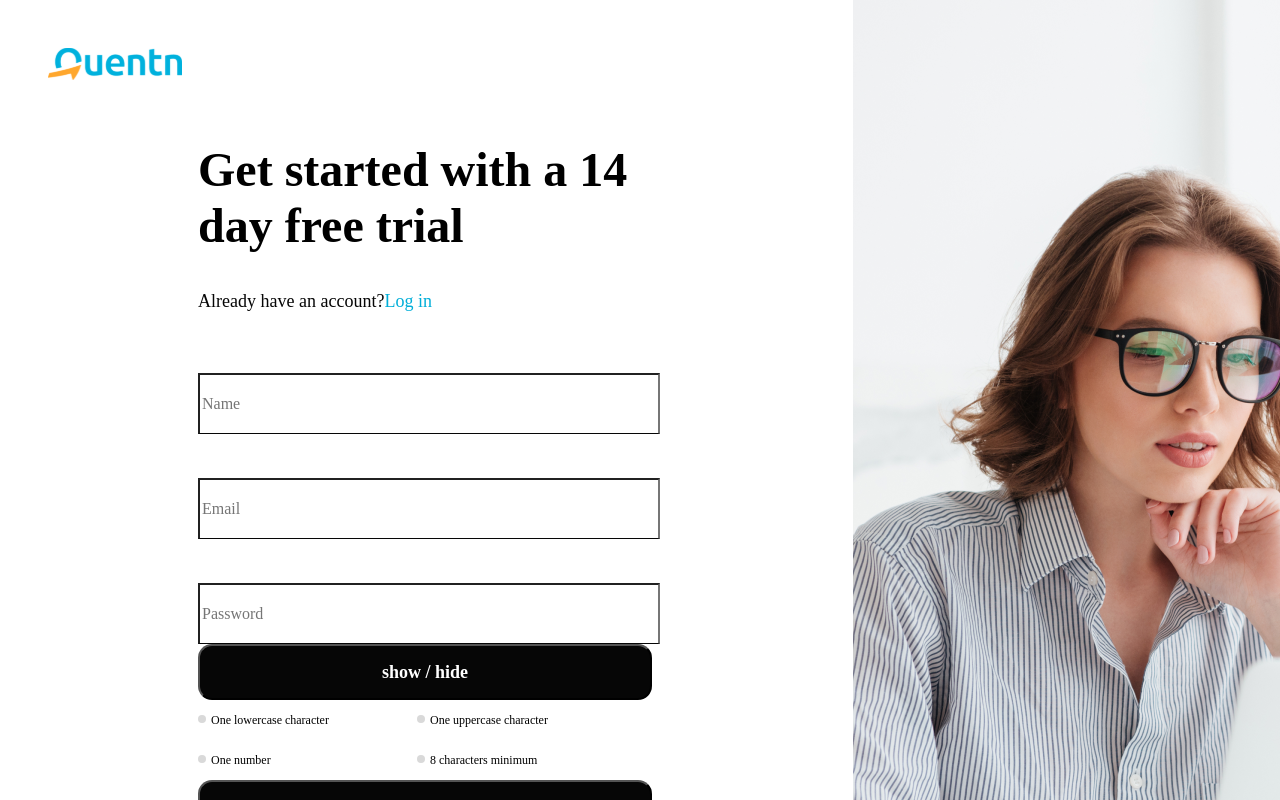
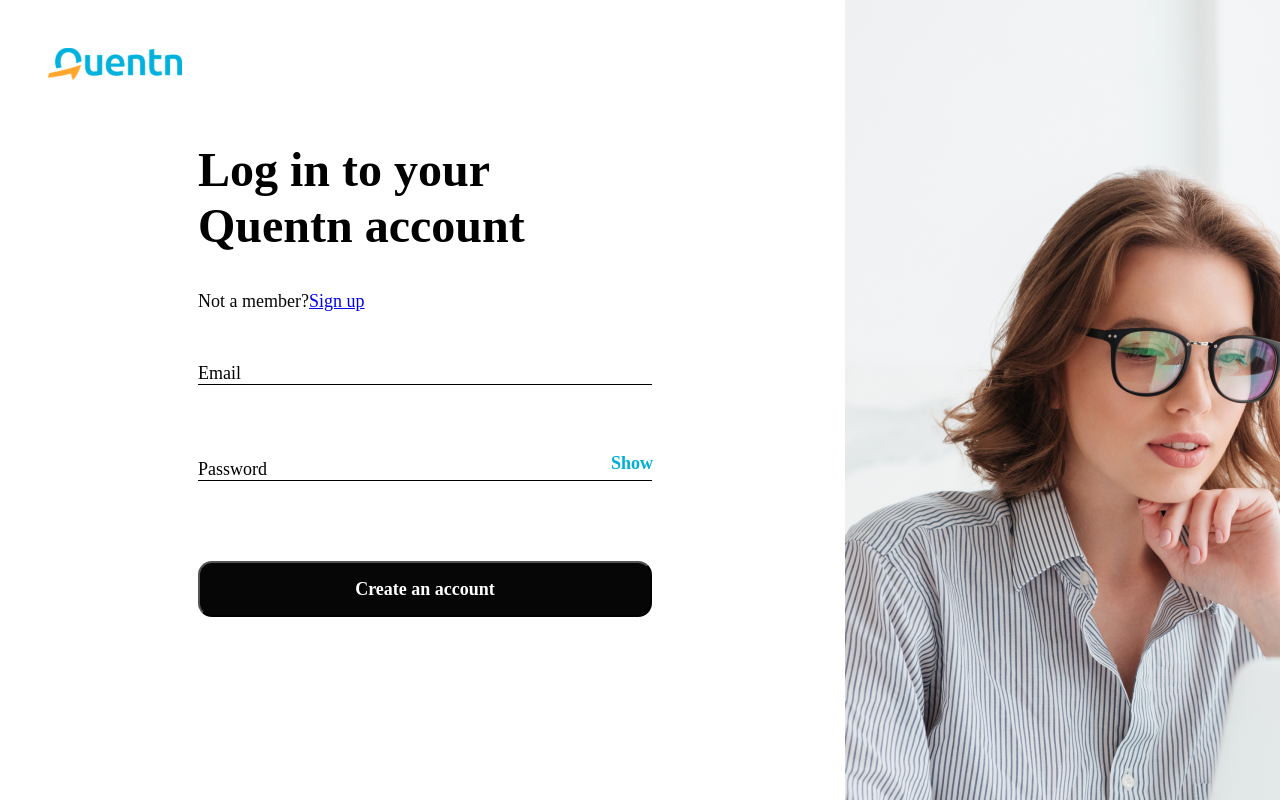
Before and after one commit to SabinaValeriia/work-project-vu3, a Vue app: page /login in a window 1280 px wide. Shown: the top 800 px of the page. Built offline with nearby package versions, Linux system fonts and the light colour scheme; what pinia-shared-state would draw is missing.

Commit message:
t1 - Add changes

```diff
--- a/src/views/LoginView.vue
+++ b/src/views/LoginView.vue
@@ -1,36 +1,51 @@
 <template lang="pug">
 .login
-  .login-block
+  #login.login-block
     img(src="../assets/logo.svg")
     .login-block__box
-      h1 Get started with a 14 day free trial
-      h2 Already have an account?
+      h1 Log in to your Quentn account
+      h2 Not a member?
         span
-          a Log in
-      div(:class="{ valid: !v$.$error && v$.$dirty, error: v$.$error }")
-        input(type="text", v-model="v$.name.$model", placeholder="Name")
-      span.error(v-for="(error, index) in v$.name.$errors", :key="index") {{ error.$message }}
-      div(:class="{ valid: !v$.$error && v$.$dirty, error: v$.$error }")
-        input(type="text", v-model="v$.email.$model", placeholder="Email")
+          a(href="/registration", target="_blank") Sign up
+      form
+        .input-group(
+          :class="{ valid: !v$.$error && v$.$dirty, error: v$.$error }"
+        )
+          label.hide(for="InputEmail") Email
+          input.form-control.form--input(
+            type="text",
+            v-model="v$.email.$model",
+            placeholder="Email"
+          )
           span.error(v-for="(error, index) in v$.email.$errors", :key="index") {{ error.$message }}
-      div(:class="{ valid: !v$.$error && v$.$dirty, error: v$.$error }")
-        input#password(
+        .input-group(
+          :class="{ valid: !v$.$error && v$.$dirty, error: v$.$error }"
+        )
+          input#password.form-control.form--input(
             type="password",
             v-model="v$.password.$model",
             placeholder="Password"
           )
-      button(@click="switchVisibility") show / hide
-      .login-block__error
-        p#lowercase.password One lowercase character
-        p#uppercase.password One uppercase character
-      .login-block__error
-        p#number.password One number
-        p#min.password 8 characters minimum
-      span.password(
+          span.error(
             v-for="(error, index) in v$.password.$errors",
             :key="index"
           ) {{ error.$message }}
-      button Create an account
+          button.password(@onclick.prevent="switchVisibility()") Show
+
+        button(@click.prevent="addExternalResults()") Create an account
+  #confirm.login-block.hide
+    img(src="../assets/logo.svg")
+    .login-block__box.login-block__confirm
+      h1 Confirm your email
+      p Please check your inbox for a confirmation email. Click the link in the email to confirm your email address.
+      button(@click.prevent="resendLink()") Re-send confirmation link
+  #login-page.login-block.hide
+    img(src="../assets/logo.svg")
+    .login-block__box.login-block__confirm
+      h1 Congratulations!
+      p Your email has been confirmed. You can now login to the system
+      button
+        a(href="/login") Go to Login
   .login-bg
 </template>
 
@@ -38,15 +53,6 @@
 import { ref } from "vue";
 import useVuelidate from "@vuelidate/core";
 import { email } from "@vuelidate/validators";
-const passwordField = document.querySelector("#password");
-
-const switchVisibility = () => {
-  if (passwordField != null) {
-    if (passwordField.getAttribute("type") === "password")
-      passwordField.setAttribute("type", "text");
-    else passwordField.setAttribute("type", "password");
-  }
-};
 const validName = (name: string) => {
   let validNamePattern = new RegExp("^[a-zA-Z]+(?:[-'\\s][a-zA-Z]+)*$");
   if (validNamePattern.test(name)) {
@@ -107,44 +113,115 @@ const minLength = (password: string) => {
     return false;
   }
 };
-const rules = {
-  name: {
+let rules = {
+  email: {
+    email,
     name_validation: {
-      $validator: validName,
       $message: "Incorrect format",
     },
   },
-  email: {
-    email,
-    $message: "Incorrect format",
-  },
   password: {
-    name_validation: {
-      $validator: containsUppercase,
-    },
-    name_validationS: {
-      $validator: containsLowercase,
-    },
-    name_validationT: {
-      $validator: containsNumber,
-    },
     name_validationF: {
       $validator: minLength,
+      $message: "Incorrect format",
     },
   },
 };
 
 const form = ref({
-  name: "",
   email: "",
-  repeatedPassword: null,
-  password: null,
-  repeatedPasswordEl: "",
-  isEmailTouched: "",
+  password: "",
 });
-const v$ = useVuelidate(rules, form);
+const $externalResults = ref({});
+
+const v$ = useVuelidate(rules, form, { $externalResults });
+
+const addExternalResults = (e: {
+  [x: string]: any;
+  preventDefault: () => void;
+}) => {
+  if (!form.value.email) {
+    $externalResults.value = {
+      email: ["Require"],
+    };
+    v$.value.$validate();
+  } else {
+    var element = document.getElementById("login");
+
+    document.getElementById("login")?.classList.add("hide");
+    document.getElementById("confirm")?.classList.remove("hide");
+    document.getElementById("confirm")?.classList.add("block");
+  }
+};
+const resendLink = () => {
+  document.getElementById("confirm")?.classList.add("hide");
+  document.getElementById("login-page")?.classList.add("block");
+};
 </script>
 <style lang="scss" scoped>
+#login-page.login-block.block {
+  display: block;
+}
+#confirm.login-block.block {
+  display: block;
+}
+#confirm.login-block.hide {
+  display: none;
+}
+.hide {
+  display: none;
+}
+.input-group {
+  position: relative;
+  display: flex;
+  flex-direction: column;
+  justify-content: flex-end;
+  max-height: 56px;
+  min-height: 56px;
+  &:nth-child(2) {
+    margin: 40px 0 40px 0;
+  }
+
+  label.hide {
+    display: none;
+    margin-bottom: -30px;
+    font-style: normal;
+    font-weight: 300;
+    font-size: 12px;
+    line-height: 16px;
+    color: var(--dark-charcoal);
+    &.error {
+      display: block;
+    }
+  }
+  .input-group label:focus {
+    position: absolute;
+    display: block;
+    bottom: 28px;
+  }
+
+  .form--input {
+    padding: 0;
+
+    background: transparent;
+    border: none;
+    border-bottom: 1px solid #000000;
+    border-radius: unset;
+    outline: none;
+    box-shadow: none;
+
+    font-style: normal;
+    font-weight: 300;
+    font-size: 18px;
+    line-height: 28px;
+    color: var(--cod-gray);
+
+    &::placeholder {
+      color: var(--dark-charcoal);
+    }
+  }
+}
+
 .login {
   justify-content: space-between;
   display: flex;
@@ -201,6 +278,27 @@ const v$ = useVuelidate(rules, form);
       font-weight: 600;
       font-size: 18px;
       line-height: 24px;
+      margin-top: 40px;
+      a {
+        color: #fff;
+      }
+    }
+    button.password {
+      margin-top: 0;
+      font-family: "Poppins";
+      font-style: normal;
+      font-weight: 600;
+      font-size: 18px;
+      line-height: 24px;
+      text-align: right;
+      color: #00aed8;
+      border: none;
+      background: transparent;
+      position: absolute;
+      top: 10px;
+      left: 361px;
+      cursor: pointer;
+      width: 100px;
     }
     span.error {
       font-family: "Outfit";
@@ -246,6 +344,9 @@ const v$ = useVuelidate(rules, form);
     &__error {
       display: flex;
     }
+    &__confirm {
+      padding-top: 230px;
+    }
   }
 }
 </style>
--- a/src/views/RegistrationView.vue
+++ b/src/views/RegistrationView.vue
@@ -1,25 +1,43 @@
 <template lang="pug">
 .login
-  .login-block
+  #login.login-block
     img(src="../assets/logo.svg")
+    //- img(:src="require(`@/assets/logo.svg)`)")
     .login-block__box
       h1 Get started with a 14 day free trial
       h2 Already have an account?
         span
-          a Log in
-      div(:class="{ valid: !v$.$error && v$.$dirty, error: v$.$error }")
-        input(type="text", v-model="v$.name.$model", placeholder="Name")
+          a(href="/login", target="_blank") Log in
+      form
+        .input-group(
+          :class="{ valid: !v$.$error && v$.$dirty, error: v$.$error }"
+        )
+          label.hide(for="InputEmail") Name
+          input.form-control.form--input(
+            type="text",
+            v-model="v$.name.$model",
+            placeholder="Name"
+          )
           span.error(v-for="(error, index) in v$.name.$errors", :key="index") {{ error.$message }}
-      div(:class="{ valid: !v$.$error && v$.$dirty, error: v$.$error }")
-        input(type="text", v-model="v$.email.$model", placeholder="Email")
+        .input-group(
+          :class="{ valid: !v$.$error && v$.$dirty, error: v$.$error }"
+        )
+          label.hide(for="InputEmail") Email
+          input.form-control.form--input(
+            type="text",
+            v-model="v$.email.$model",
+            placeholder="Email"
+          )
           span.error(v-for="(error, index) in v$.email.$errors", :key="index") {{ error.$message }}
-      div(:class="{ valid: !v$.$error && v$.$dirty, error: v$.$error }")
-        input#password(
-          type="password",
+        .input-group(
+          :class="{ valid: !v$.$error && v$.$dirty, error: v$.$error }"
+        )
+          input#password.form-control.form--input(
+            :type="[showPassword ? 'text' : 'password']",
             v-model="v$.password.$model",
             placeholder="Password"
           )
-      button(@click="switchVisibility") show / hide
+          button.password(@click.prevent="showPassword = !showPassword") Show
         .login-block__error
           p#lowercase.password One lowercase character
           p#uppercase.password One uppercase character
@@ -30,7 +48,21 @@
           v-for="(error, index) in v$.password.$errors",
           :key="index"
         ) {{ error.$message }}
-      button Create an account
+        button(@click.prevent="addExternalResults()") Create an account
+        .static(:class="{ active: isActive, 'text-danger': hasError }")
+  #confirm.login-block.hide
+    img(src="../assets/logo.svg")
+    .login-block__box.login-block__confirm
+      h1 Confirm your email
+      p Please check your inbox for a confirmation email. Click the link in the email to confirm your email address.
+      button(@click.prevent="resendLink()") Re-send confirmation link
+  #login-page.login-block.hide
+    img(src="../assets/logo.svg")
+    .login-block__box.login-block__confirm
+      h1 Congratulations!
+      p Your email has been confirmed. You can now login to the system
+      button
+        a(href="/login") Go to Login
   .login-bg
 </template>
 
@@ -38,15 +70,9 @@
 import { ref } from "vue";
 import useVuelidate from "@vuelidate/core";
 import { email } from "@vuelidate/validators";
-const passwordField = document.querySelector("#password");
-
-const switchVisibility = () => {
-  if (passwordField != null) {
-    if (passwordField.getAttribute("type") === "password")
-      passwordField.setAttribute("type", "text");
-    else passwordField.setAttribute("type", "password");
-  }
-};
+const showPassword = ref(false);
+const isActive = ref(true);
+const hasError = ref(false);
 const validName = (name: string) => {
   let validNamePattern = new RegExp("^[a-zA-Z]+(?:[-'\\s][a-zA-Z]+)*$");
   if (validNamePattern.test(name)) {
@@ -107,7 +133,7 @@ const minLength = (password: string) => {
     return false;
   }
 };
-const rules = {
+let rules = {
   name: {
     name_validation: {
       $validator: validName,
@@ -116,7 +142,9 @@ const rules = {
   },
   email: {
     email,
+    name_validation: {
       $message: "Incorrect format",
+    },
   },
   password: {
     name_validation: {
@@ -137,14 +165,95 @@ const rules = {
 const form = ref({
   name: "",
   email: "",
-  repeatedPassword: null,
-  password: null,
-  repeatedPasswordEl: "",
-  isEmailTouched: "",
+  password: "",
 });
-const v$ = useVuelidate(rules, form);
+const $externalResults = ref({});
+
+const v$ = useVuelidate(rules, form, { $externalResults });
+
+const addExternalResults = () => {
+  if (!form.value.name) {
+    $externalResults.value = {
+      email: ["Required"],
+    };
+    v$.value.$validate();
+  } else {
+    var element = document.getElementById("login");
+
+    document.getElementById("login")?.classList.add("hide");
+    document.getElementById("confirm")?.classList.remove("hide");
+    document.getElementById("confirm")?.classList.add("block");
+  }
+};
+const resendLink = () => {
+  document.getElementById("confirm")?.classList.add("hide");
+  document.getElementById("login-page")?.classList.add("block");
+};
 </script>
 <style lang="scss" scoped>
+#login-page.login-block.block {
+  display: block;
+}
+#confirm.login-block.block {
+  display: block;
+}
+#confirm.login-block.hide {
+  display: none;
+}
+.hide {
+  display: none;
+}
+.input-group {
+  position: relative;
+  display: flex;
+  flex-direction: column;
+  justify-content: flex-end;
+  max-height: 56px;
+  min-height: 56px;
+  &:nth-child(2) {
+    margin: 40px 0 40px 0;
+  }
+
+  label.hide {
+    display: none;
+    margin-bottom: -30px;
+    font-style: normal;
+    font-weight: 300;
+    font-size: 12px;
+    line-height: 16px;
+    color: var(--dark-charcoal);
+    &.error {
+      display: block;
+    }
+  }
+  .input-group label:focus {
+    position: absolute;
+    display: block;
+    bottom: 28px;
+  }
+
+  .form--input {
+    padding: 0;
+
+    background: transparent;
+    border: none;
+    border-bottom: 1px solid #000000;
+    border-radius: unset;
+    outline: none;
+    box-shadow: none;
+
+    font-style: normal;
+    font-weight: 300;
+    font-size: 18px;
+    line-height: 28px;
+    color: var(--cod-gray);
+
+    &::placeholder {
+      color: var(--dark-charcoal);
+    }
+  }
+}
+
 .login {
   justify-content: space-between;
   display: flex;
@@ -201,6 +310,27 @@ const v$ = useVuelidate(rules, form);
       font-weight: 600;
       font-size: 18px;
       line-height: 24px;
+      margin-top: 40px;
+      a {
+        color: #fff;
+      }
+    }
+    button.password {
+      margin-top: 0;
+      font-family: "Poppins";
+      font-style: normal;
+      font-weight: 600;
+      font-size: 18px;
+      line-height: 24px;
+      text-align: right;
+      color: #00aed8;
+      border: none;
+      background: transparent;
+      position: absolute;
+      top: 10px;
+      left: 361px;
+      cursor: pointer;
+      width: 100px;
     }
     span.error {
       font-family: "Outfit";
@@ -246,6 +376,9 @@ const v$ = useVuelidate(rules, form);
     &__error {
       display: flex;
     }
+    &__confirm {
+      padding-top: 230px;
+    }
   }
 }
 </style>
```
Lines whose indentation alone changed are shown as unchanged.
